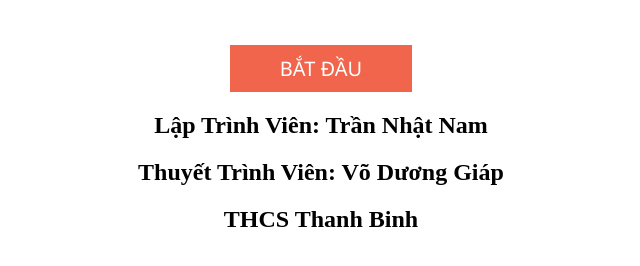
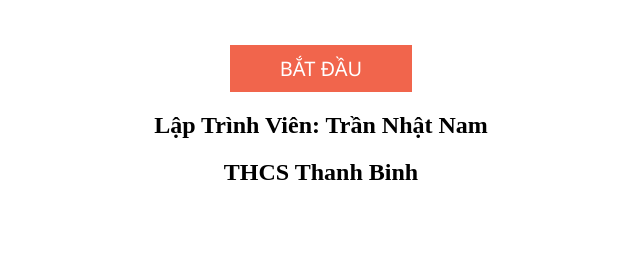
Before and after one commit to DatCSObject/studingcode, a plain HTML site: page index.html in a window 1280 px wide. Shown: the part 408-674 px from the top of the page, without its empty margins (319-959 px from the left). Drawn offline with Linux system fonts and the light colour scheme.

Commit message:
Update index.html

```diff
--- a/index.html
+++ b/index.html
@@ -62,7 +62,6 @@
 <input class="btn" type="button" value="BẮT ĐẦU" onClick="Go()" />
 <br>
 <h2> Lập Trình Viên: Trần Nhật Nam </h2>
-<h2> Thuyết Trình Viên: Võ Dương Giáp </h2>
 <h2> THCS Thanh Binh </h2>
 </p>
 </div>
```
